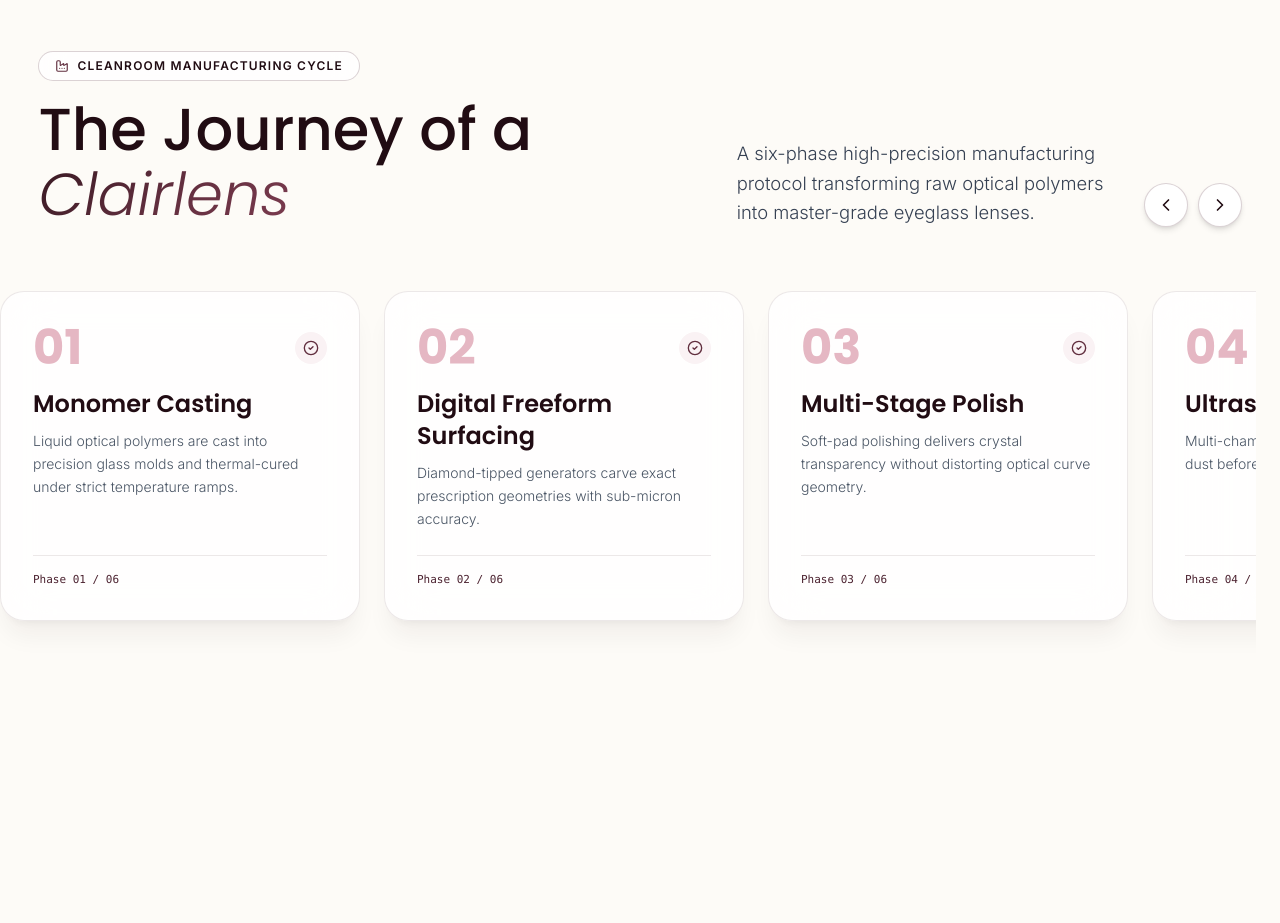
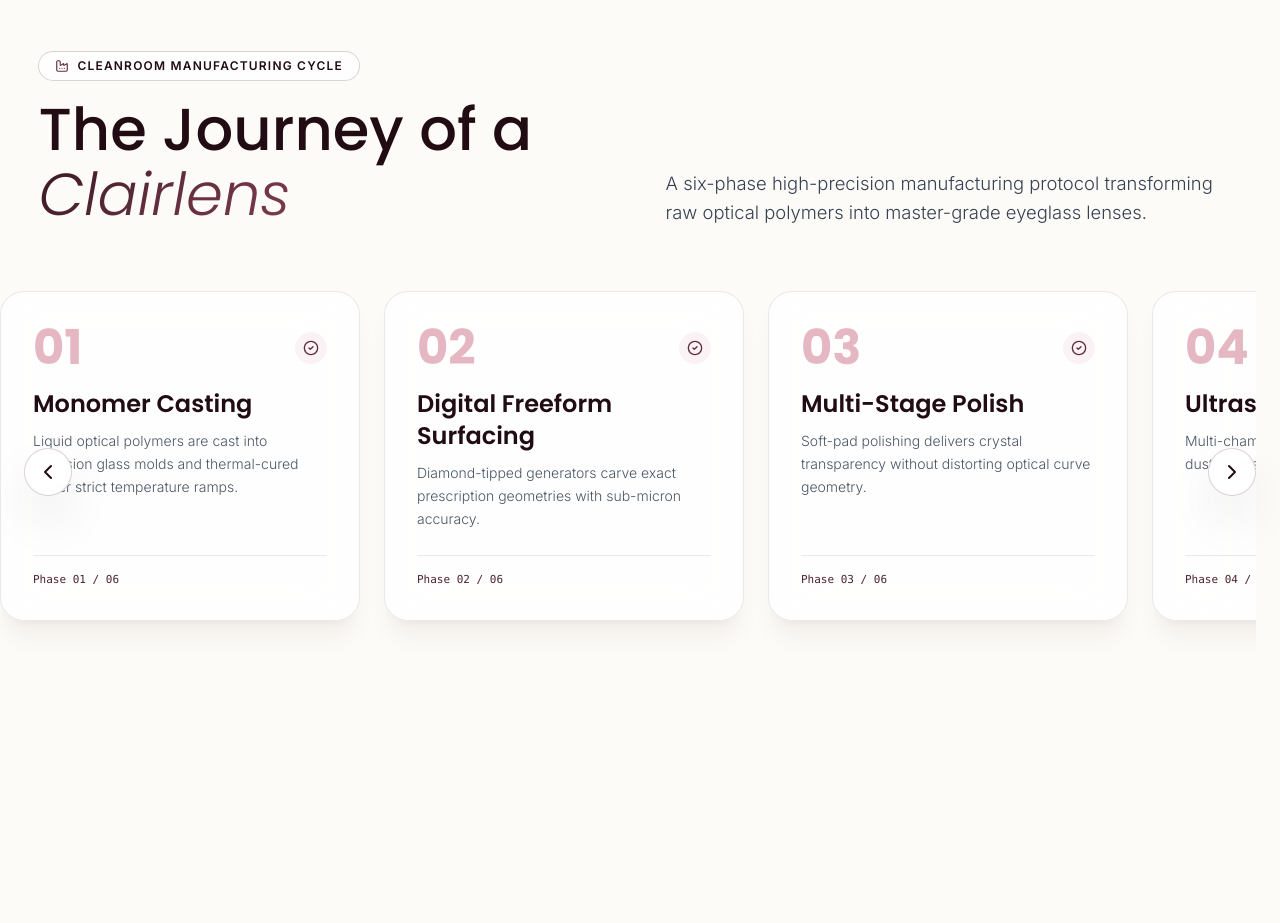
Before and after one commit to B-khushal/clairlens, a React (Vite) app: page / in a window 1280 px wide. Shown: the part 6500-7423 px from the top of the page. Built offline with nearby package versions, Linux system fonts and the light colour scheme.

Commit message:
Position side navigation buttons hovering directly on left and right sides of Cleanroom Manufacturing Cycle cards

```diff
--- a/src/components/Manufacturing.tsx
+++ b/src/components/Manufacturing.tsx
@@ -47,40 +47,39 @@
             </motion.h2>
           </div>
 
-          <div className="flex flex-col sm:flex-row sm:items-end gap-4 lg:gap-6">
           <motion.p
             initial={{ opacity: 0, y: 20 }}
             whileInView={{ opacity: 1, y: 0 }}
             viewport={{ once: true }}
             transition={{ delay: 0.2 }}
-              className="text-fluid-body text-gray-700 font-light max-w-md"
+            className="text-fluid-body text-gray-700 font-light max-w-xl"
           >
             A six-phase high-precision manufacturing protocol transforming raw optical polymers into master-grade eyeglass lenses.
           </motion.p>
-
-            {/* Side Navigation Arrow Buttons */}
-            <div className="flex items-center gap-2.5 shrink-0 self-start sm:self-auto">
-              <button
-                onClick={() => scroll('left')}
-                className="w-11 h-11 rounded-full bg-white border border-wine-800/20 text-wine-950 hover:bg-wine-950 hover:text-white transition-all duration-300 flex items-center justify-center shadow-md hover:shadow-lg active:scale-95 focus:outline-none"
-                aria-label="Scroll Left"
-              >
-                <ChevronLeft className="w-5 h-5" />
-              </button>
-              <button
-                onClick={() => scroll('right')}
-                className="w-11 h-11 rounded-full bg-white border border-wine-800/20 text-wine-950 hover:bg-wine-950 hover:text-white transition-all duration-300 flex items-center justify-center shadow-md hover:shadow-lg active:scale-95 focus:outline-none"
-                aria-label="Scroll Right"
-              >
-                <ChevronRight className="w-5 h-5" />
-              </button>
-            </div>
-          </div>
         </div>
       </div>
 
-      {/* Horizontal Carousel (Mobile & Desktop Side Scroll) */}
-      <div className="px-4 sm:px-6 lg:pl-[calc((100vw-1440px)/2+3rem)] relative">
+      {/* Horizontal Carousel with Hovering Left and Right Side Buttons */}
+      <div className="relative group/carousel px-4 sm:px-6 lg:pl-[calc((100vw-1440px)/2+3rem)]">
+
+        {/* Left Side Arrow Button */}
+        <button
+          onClick={() => scroll('left')}
+          className="absolute left-2 sm:left-4 lg:left-6 top-1/2 -translate-y-1/2 z-30 w-11 h-11 sm:w-12 sm:h-12 rounded-full bg-white/95 backdrop-blur-md text-wine-950 shadow-2xl border border-wine-800/20 hover:bg-wine-950 hover:text-white transition-all duration-300 flex items-center justify-center hover:scale-110 active:scale-95 focus:outline-none"
+          aria-label="Scroll Left"
+        >
+          <ChevronLeft className="w-5 h-5 sm:w-6 sm:h-6" />
+        </button>
+
+        {/* Right Side Arrow Button */}
+        <button
+          onClick={() => scroll('right')}
+          className="absolute right-2 sm:right-4 lg:right-6 top-1/2 -translate-y-1/2 z-30 w-11 h-11 sm:w-12 sm:h-12 rounded-full bg-white/95 backdrop-blur-md text-wine-950 shadow-2xl border border-wine-800/20 hover:bg-wine-950 hover:text-white transition-all duration-300 flex items-center justify-center hover:scale-110 active:scale-95 focus:outline-none"
+          aria-label="Scroll Right"
+        >
+          <ChevronRight className="w-5 h-5 sm:w-6 sm:h-6" />
+        </button>
+
         <div
           ref={scrollRef}
           className="flex flex-row gap-4 sm:gap-6 overflow-x-auto pb-8 sm:pb-12 pt-4 snap-x snap-mandatory hide-scrollbar relative z-10 pr-4 sm:pr-6 scroll-smooth"
```
Lines whose indentation alone changed are shown as unchanged.
